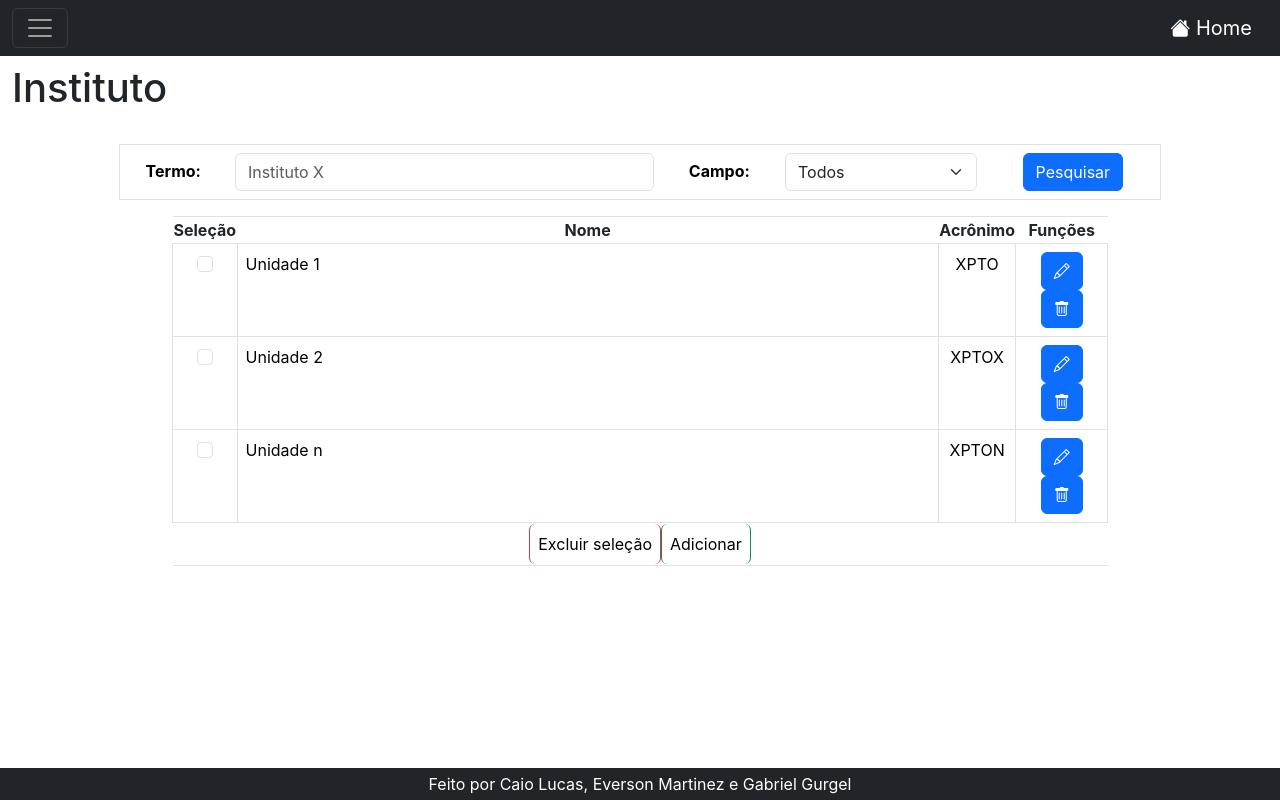
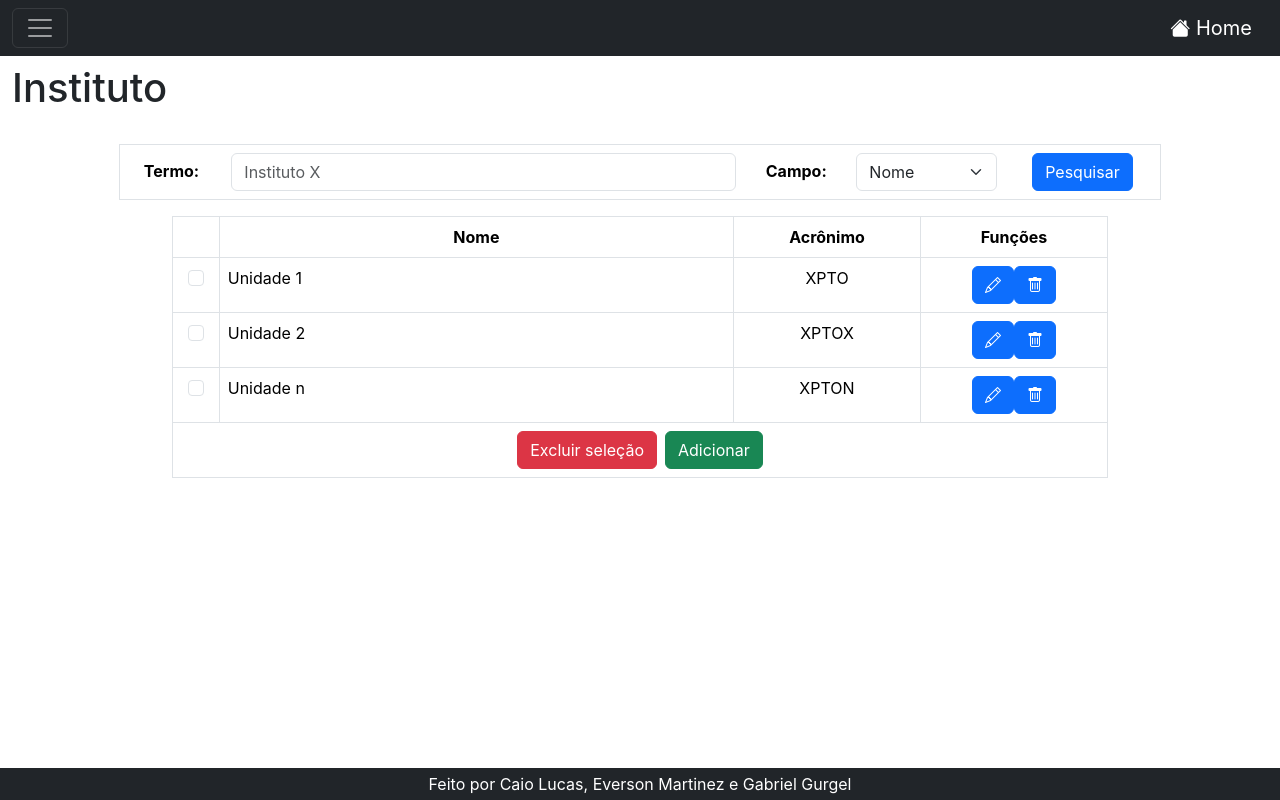
Before and after one commit to eversonmartinez/scientific-production-system-frontend, a React (Create React App) app in the folder frontend/: page /instituto in a window 1280 px wide. Built offline with nearby package versions, Linux system fonts and the light colour scheme.

Commit message:
Ajustes de estilo na tela Instituto

```diff
--- a/frontend/src/instituto/Instituto.js
+++ b/frontend/src/instituto/Instituto.js
@@ -1,9 +1,10 @@
-import React, { Component } from 'react'
+import React, { Component } from 'react';
+import '../styles/Instituto.css';
 
 export default class Instituto extends Component {
   render() {
     return (
-        <div className='col-12 mt-5 pt-3'>
+        <div className='col-12 mt-5 mb-5 pt-3'>
             <div className="row">
             <div className="col-12">
                 <h1>Instituto</h1>
@@ -12,11 +13,11 @@ export default class Instituto extends Component {
             <div className="row mt-4 search-bar">
                 <div className="col-10 mx-auto">
                     <form>
-                        <table className="table border align-middle table-responsive">
+                        <table className="table border align-middle" id="search-table">
                             <thead>
                                 <tr className>
                                     <th className="w-5 text-center">
-                                        <label for="formSearchInput" className="form-label">Termo:</label>
+                                        <label htmlFfor="formSearchInput" className="form-label">Termo:</label>
                                     </th>
                                     <th className="w-30">
                                         <input type="search" className="form-control" id="formSearchInput" placeholder="Instituto X"/>
@@ -25,8 +26,7 @@ export default class Instituto extends Component {
                                         <label for="comboSearch" className="form-label">Campo:</label>
                                     </th>
                                     <th className="w-20">
-                                        <select className="form-select" arial-label="Default select example">
-                                            <option selected>Todos</option>
+                                        <select className="form-select" arial-label="Default select example" defaultValue={'Todos'}>
                                             <option>Nome</option>
                                             <option>Acrônimo</option>
                                         </select>
@@ -42,12 +42,14 @@ export default class Instituto extends Component {
             </div>
             <div className="row">
                 <div className="col-9 mx-auto">
-                    <table className="table table-bordered">
+                    <table className="table table-bordered" id="data-table">
                         <thead className="text-center">
-                            <th>Seleção</th>
-                            <th className="w-75">Nome</th>
-                            <th className="w-30">Acrônimo</th>
-                            <th>Funções</th>
+                            <tr>
+                                <th></th>
+                                <th>Nome</th>
+                                <th>Acrônimo</th>
+                                <th>Funções</th>
+                            </tr>
                         </thead>
                         <tbody>
                             <tr>
@@ -79,10 +81,12 @@ export default class Instituto extends Component {
                             </tr>
                         </tbody>
                         <tfoot>
-                            <td colspan="4" className="text-center">
-                                <button className="btn btn-danger">Excluir seleção</button>
-                                <button className="btn btn-success">Adicionar</button>
-                            </td>
+                            <tr>
+                                <td colSpan="4" className="text-center p-1">
+                                    <button className="btn btn-danger m-1">Excluir seleção</button>
+                                    <button className="btn btn-success m-1">Adicionar</button>
+                                </td>
+                            </tr>
                         </tfoot>
                     </table>
                 </div>
--- a/frontend/src/menu/Menu.js
+++ b/frontend/src/menu/Menu.js
@@ -1,6 +1,5 @@
 import React, { Component } from 'react'
 import {Link} from 'react-router-dom'
-import {Collapse} from 'bootstrap'
 
 export default class Menu extends Component {
 
@@ -23,17 +22,17 @@ export default class Menu extends Component {
 
   render() {
     return (
-      <nav class="navbar navbar-dark bg-dark fixed-top">
+      <nav className="navbar navbar-dark bg-dark fixed-top">
             <div className="container-fluid">
                 <button className="navbar-toggler" type="button" data-bs-toggle="offcanvas" data-bs-target="#offcanvasDarkNavbar" aria-controls="offcanvasDarkNavbar" aria-label="Toggle navigation">
                     <span className="navbar-toggler-icon"></span>
                 </button>
                 {/* <a class="navbar-brand" href="#"><i class="bi bi-house-fill"></i> Home</a> */}
-                <Link to="/" className='navbar-brand'><i class="bi bi-house-fill"></i> Home</Link>
+                <Link to="/" className='navbar-brand'><i className="bi bi-house-fill"></i> Home</Link>
               <div className="offcanvas offcanvas-start text-bg-dark" tabindex="-1" id="offcanvasDarkNavbar" aria-labelledby="offcanvasDarkNavbarLabel">
                 <div className="offcanvas-header">
                   <h5 className="offcanvas-title" id="offcanvasDarkNavbarLabel">Scientific Production System</h5>
-                  <button type="button" class="btn-close btn-close-white" data-bs-dismiss="offcanvas" aria-label="Close" id="closeOffcanvas"></button>
+                  <button type="button" className="btn-close btn-close-white" data-bs-dismiss="offcanvas" aria-label="Close" id="closeOffcanvas"></button>
                 </div>
                 <div className="offcanvas-body">
                   <ul className="navbar-nav justify-content-end flex-grow-1 pe-3">
--- /dev/null
+++ b/frontend/src/styles/Instituto.css
@@ -0,0 +1,36 @@
+#search-table thead tr th:nth-child(1){
+    width: 10%;
+}
+
+#search-table thead tr th:nth-child(2){
+    width: 50%;
+}
+
+#search-table thead tr th:nth-child(3){
+    width: 10%;
+}
+
+#search-table thead tr th:nth-child(4){
+    width: 15%;
+}
+
+#search-table thead tr th:nth-child(5){
+    width: 15%;
+}
+
+
+#data-table thead tr th:nth-child(1){
+    width: 5%;
+}
+
+#data-table thead tr th:nth-child(2){
+    width: 55%;
+}
+
+#data-table thead tr th:nth-child(3){
+    width: 20%;
+}
+
+#data-table thead tr th:nth-child(4){
+    width: 20%;
+}
```
Also changed, not shown: 1 other file (tests, documents, lock files or other folders).
